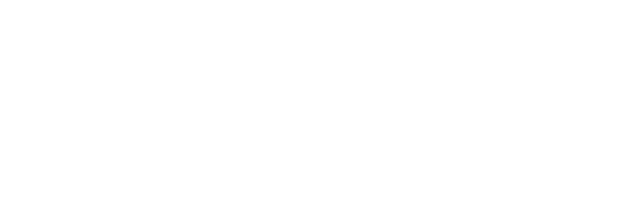
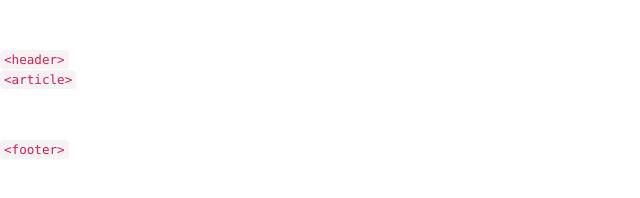
Before and after one commit to agul89/Front-end-Trouble-Starter, a plain HTML site: page index.html in a window 1280 px wide. Shown: the whole page, without its empty margins (0-640 px from the left). Drawn offline with Linux system fonts and the light colour scheme.

Commit message:
added tag organization in index.html

```diff
--- a/index.html
+++ b/index.html
@@ -21,13 +21,22 @@
     <header>
         <!-- Primary Navgiation -->
         <!-- Site Title -->
+        <code>
+            &lt;header&gt;
+        </code>
     </header>
 
     <article>
         <!-- content -->
+        <code>
+            &lt;article&gt;
+        </code>
     </article>
 
     <footer>
+        <code>
+            &lt;footer&gt;
+        </code>
         <!-- Secondary Navigation -->
         <!-- Some Footer Stuff -->
 
```
